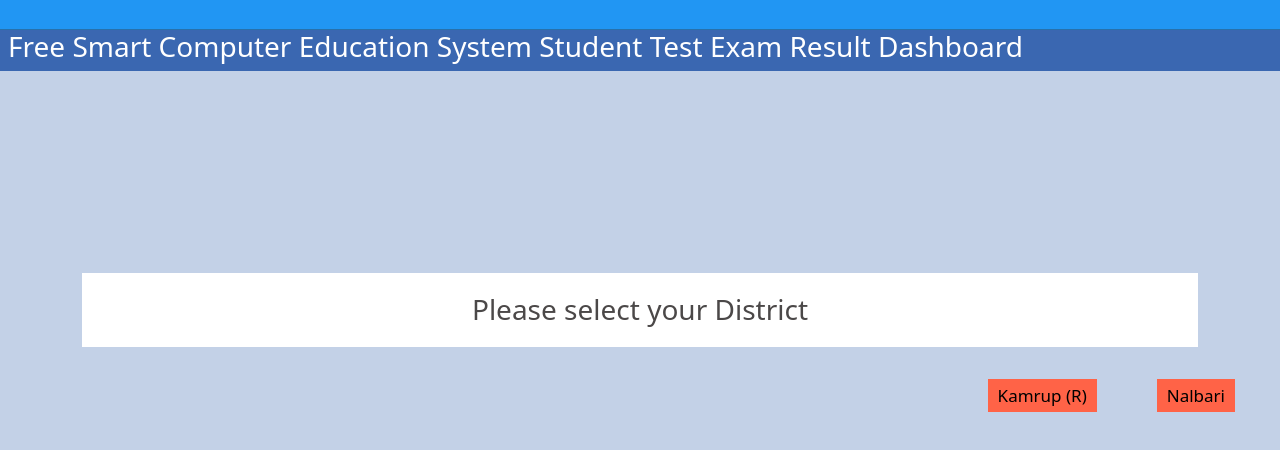
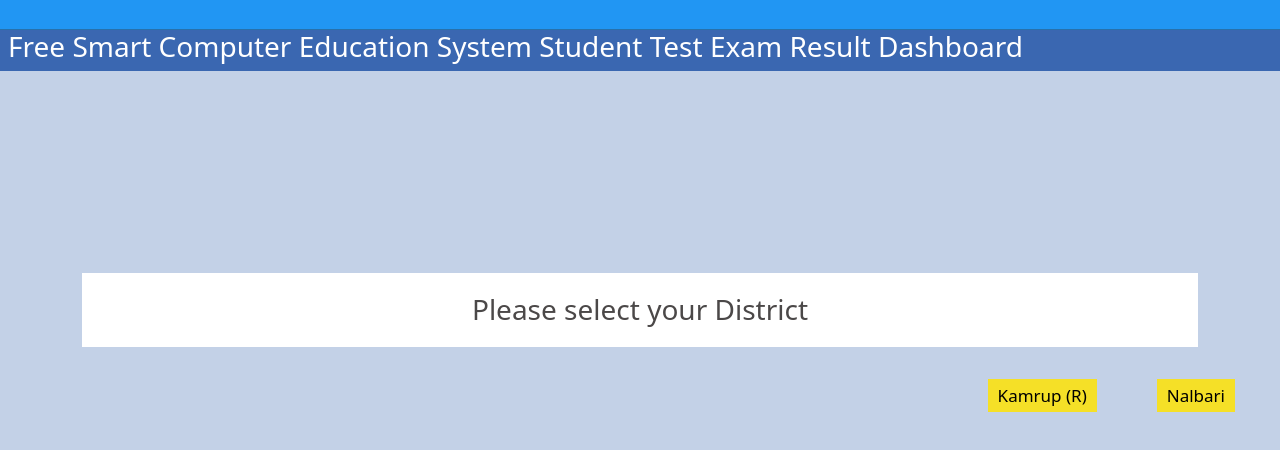
Before and after one commit to SEW1mm/result-student-partition-district, a plain HTML site: page index.html in a window 1280 px wide. Drawn offline with nearby package versions, Linux system fonts and the light colour scheme.

Commit message:
Update index.html
update6754

```diff
--- a/index.html
+++ b/index.html
@@ -331,8 +331,8 @@
 	padding: 3px 3px;
 	border: 2px solid #f05462;
 }
-.btn-fm{
-  background: #808000;
+.btn-rm{
+  background: #F5E027;
 	color: white;
 	padding: 5px 10px;
 	text-align: center;
```
